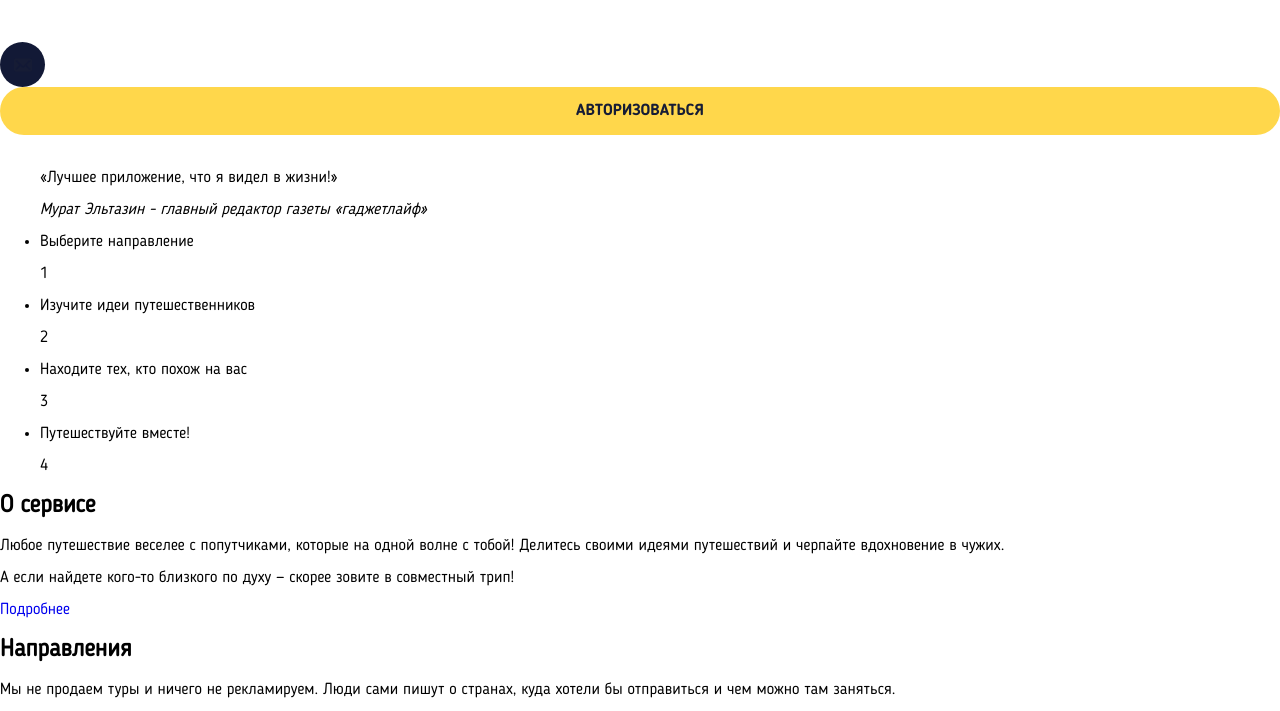
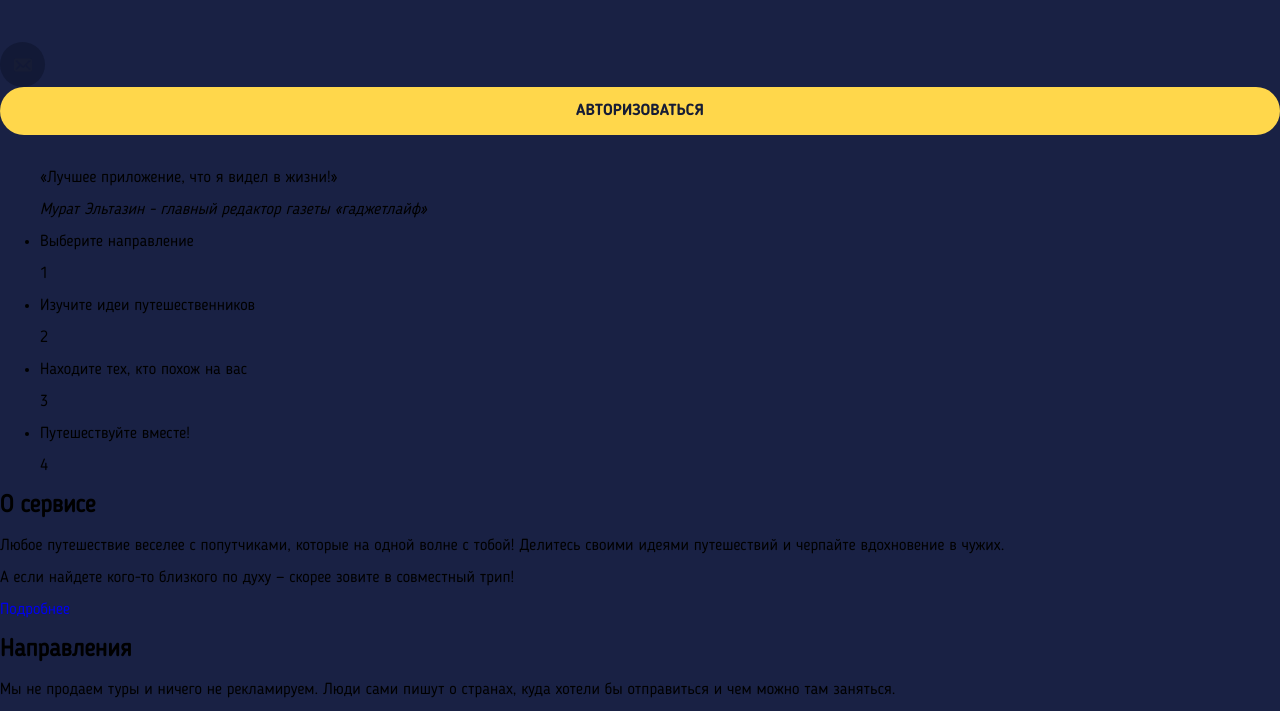
Before and after one commit to GolubkovN/1175037-pognali-19, a website: page source/index.html in a window 1280 px wide. Shown: the part 574-1285 px from the top of the page. Drawn offline with nearby package versions, Linux system fonts and the light colour scheme; files that its build step writes are made by us from their sources.

Commit message:
меняет фоновый цвет у body

```diff
--- a/source/sass/gobal.scss
+++ b/source/sass/gobal.scss
@@ -12,6 +12,7 @@ body {
   font-family: "bloggersans", "Arial", sans-serif;
   line-height: 1;
   font-size: 16px;
+  background: #192144;
 }
 
 a {
```
